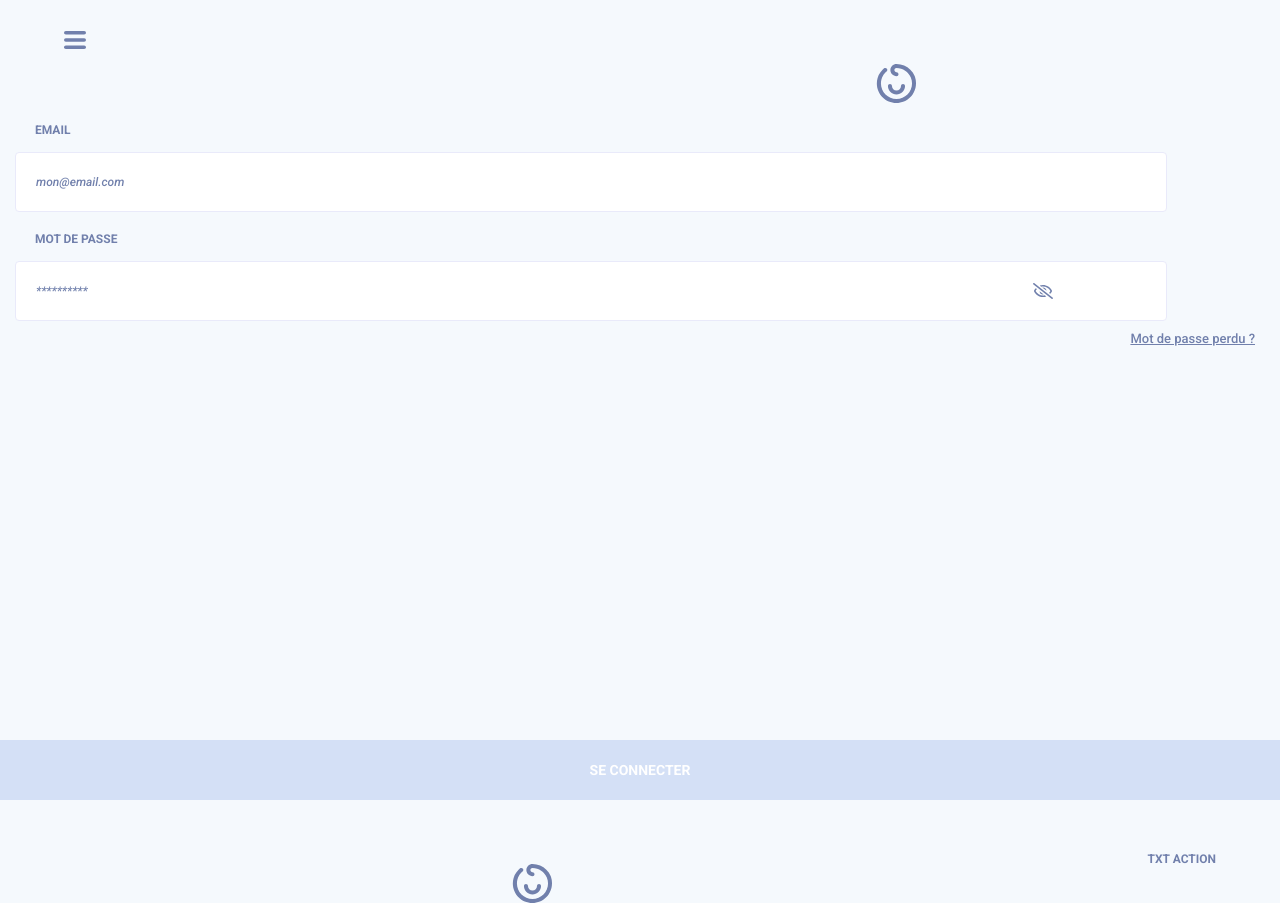
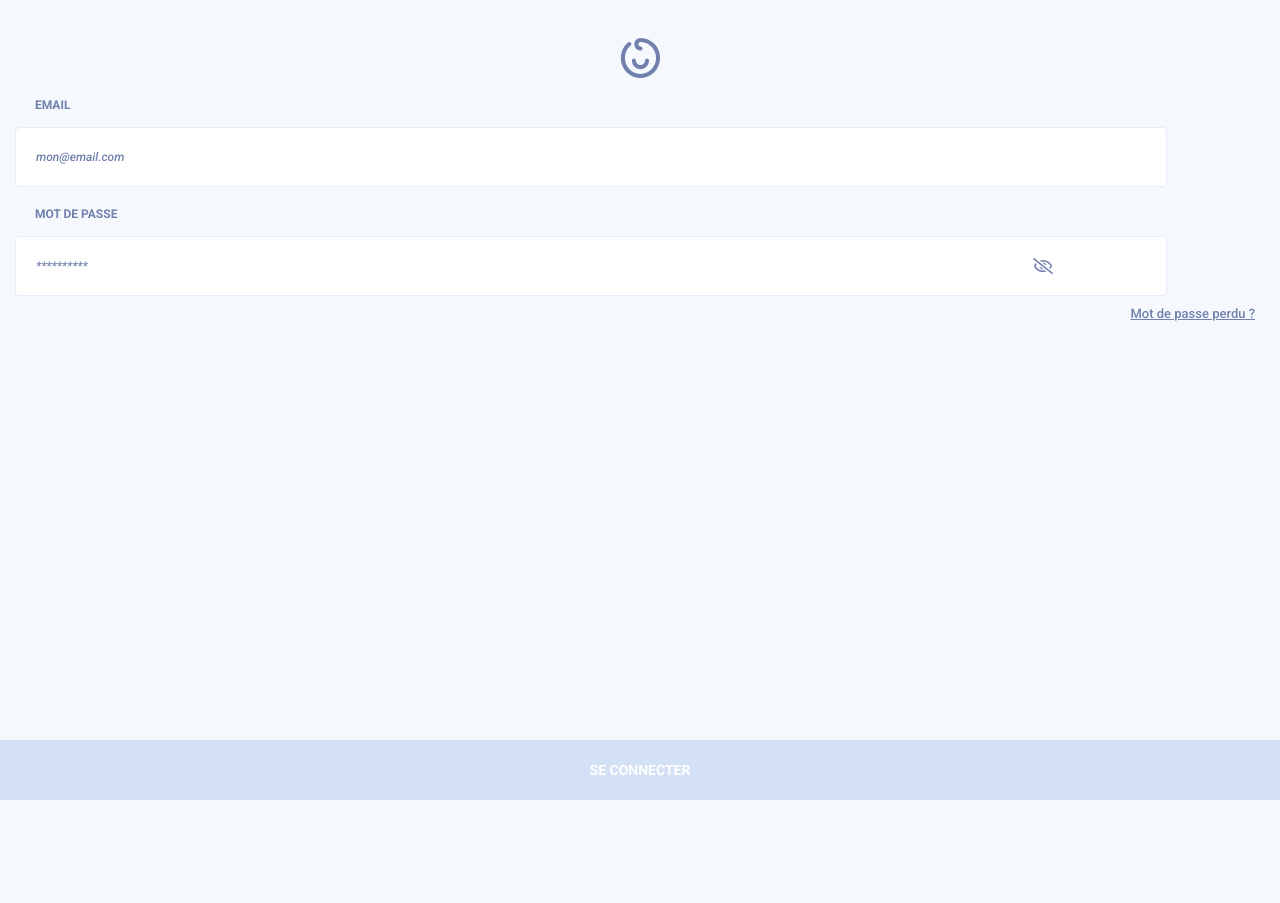
Before and after one commit to Refsone/TinyHappy-Project-3, a React (Create React App) app: page / in a window 1280 px wide. After the commit the page ends 800 px from the top, so only its background shows below. Built offline with nearby package versions, Linux system fonts and the light colour scheme.

Commit message:
updating dev into hook branch

```diff
--- a/src/App.js
+++ b/src/App.js
@@ -1,7 +1,5 @@
 import React from 'react'
 import Connexion from './components/onboarding/Connexion'
-
-import LogoHeaderMoments from './components/commons/header/LogoHeaderMoments'
 
 import './App.css'
 import '../src/components/commons/Fonts.css'
@@ -10,7 +8,6 @@ function App () {
   return (
     <div className='App'>
       <Connexion />
-      <LogoHeaderMoments />
     </div>
   )
 }
```
